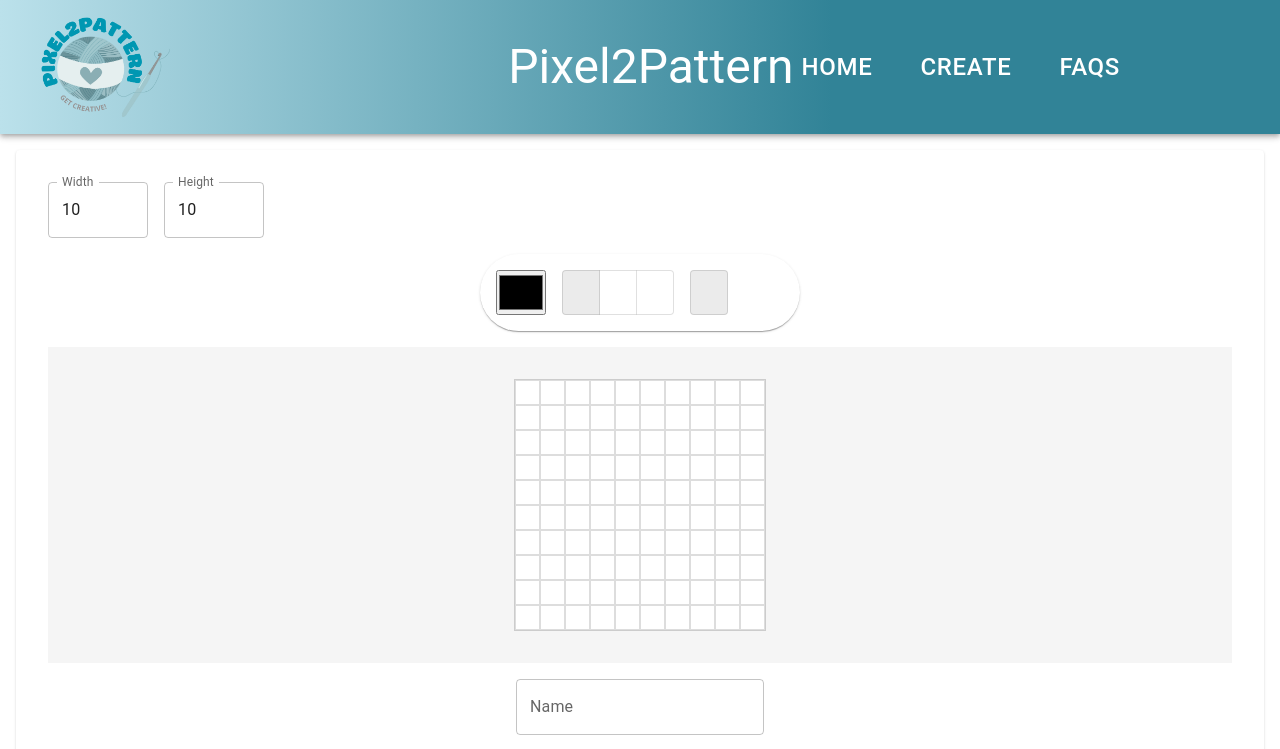
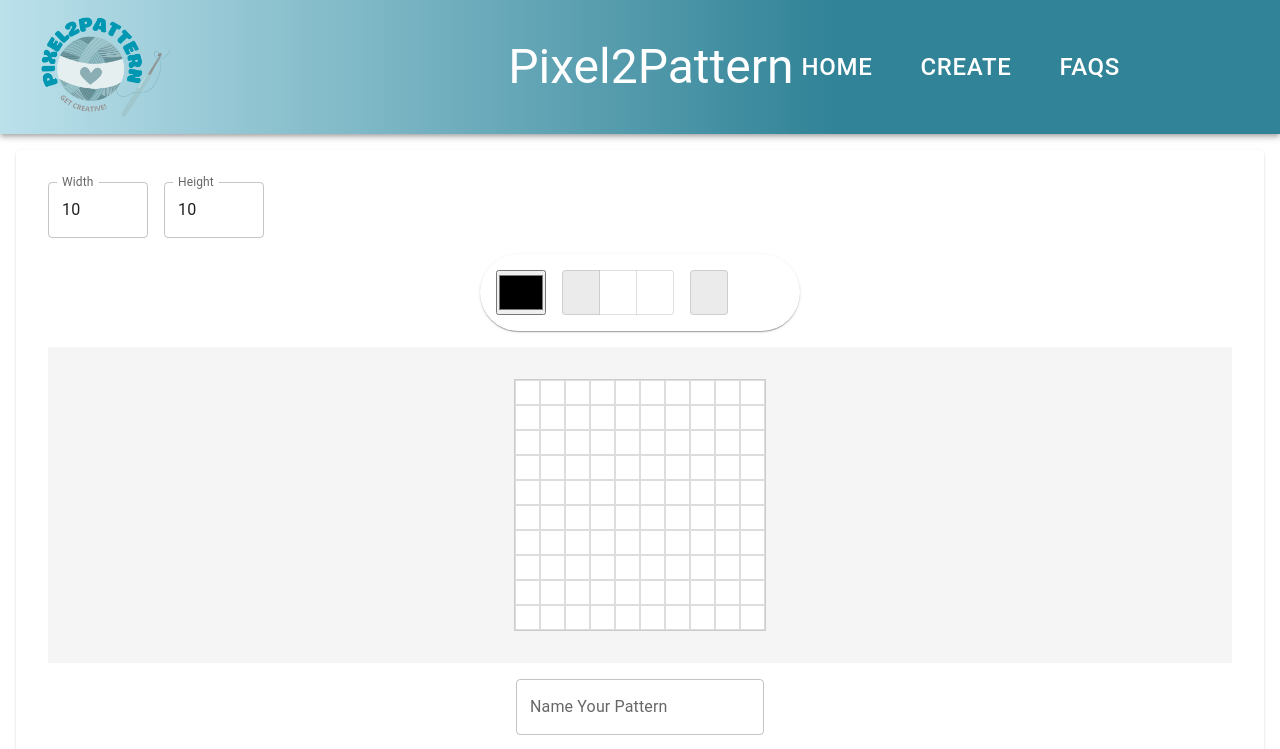
Before and after one commit to mechance782/Pixel-to-Pattern, a Next.js app in the folder pixel2pattern/: page /create in a window 1280 px wide. Shown: the top 749 px of the page. Built offline with nearby package versions, Linux system fonts and the light colour scheme; some icons are missing.

Commit message:
Add author name to form

```diff
--- a/pixel2pattern/src/components/PixelForm.jsx
+++ b/pixel2pattern/src/components/PixelForm.jsx
@@ -13,6 +13,7 @@ export default function PixelForm() {
     // form detail states
     const [name, setName] = useState("");
     const [description, setDescription] = useState("");
+    const [author, setAuthor] = useState();
 
     // states for tools
     const [tool, setTool] = useState('pencil');
@@ -66,6 +67,7 @@ export default function PixelForm() {
         const formSubmissionInfo = {
             pattern_name: name,
             pattern_info: patternInfo,
+            author: author,
             description: description
         }
 
@@ -212,8 +214,10 @@ export default function PixelForm() {
 
             {/* Name and description*/}
             <Box sx={{display: 'flex', flexDirection: 'column', alignItems: 'center', gap: '1em', margin: '1em 2em 2em'}}>
-                <TextField onChange={(e) => setName(e.target.value)} value={name} label="Name"></TextField>
+                <TextField onChange={(e) => setName(e.target.value)} value={name} label="Name Your Pattern"></TextField>
+                <TextField onChange={(e) => setAuthor(e.target.value)} value={author} label="Author"></TextField>
                 <TextField onChange={(e) => setDescription(e.target.value)} value={description} multiline rows={3} sx={{width: '50%', minWidth: '250px'}} label="Description"></TextField>
+
 
 
                 <Button size='large' variant='contained' sx={{ alignSelf: 'end' }} endIcon={<SendIcon />} onClick={submitPixelForm}>Generate Pattern</Button>
```
